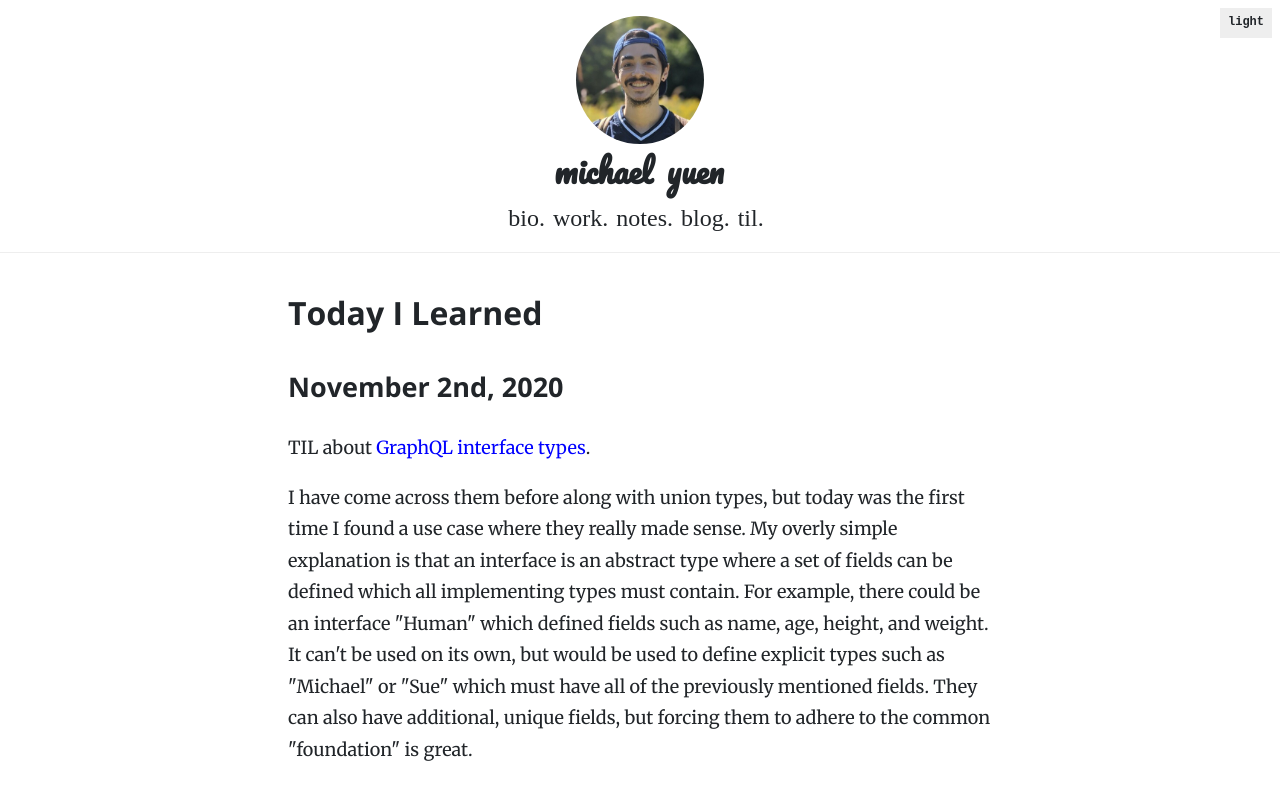
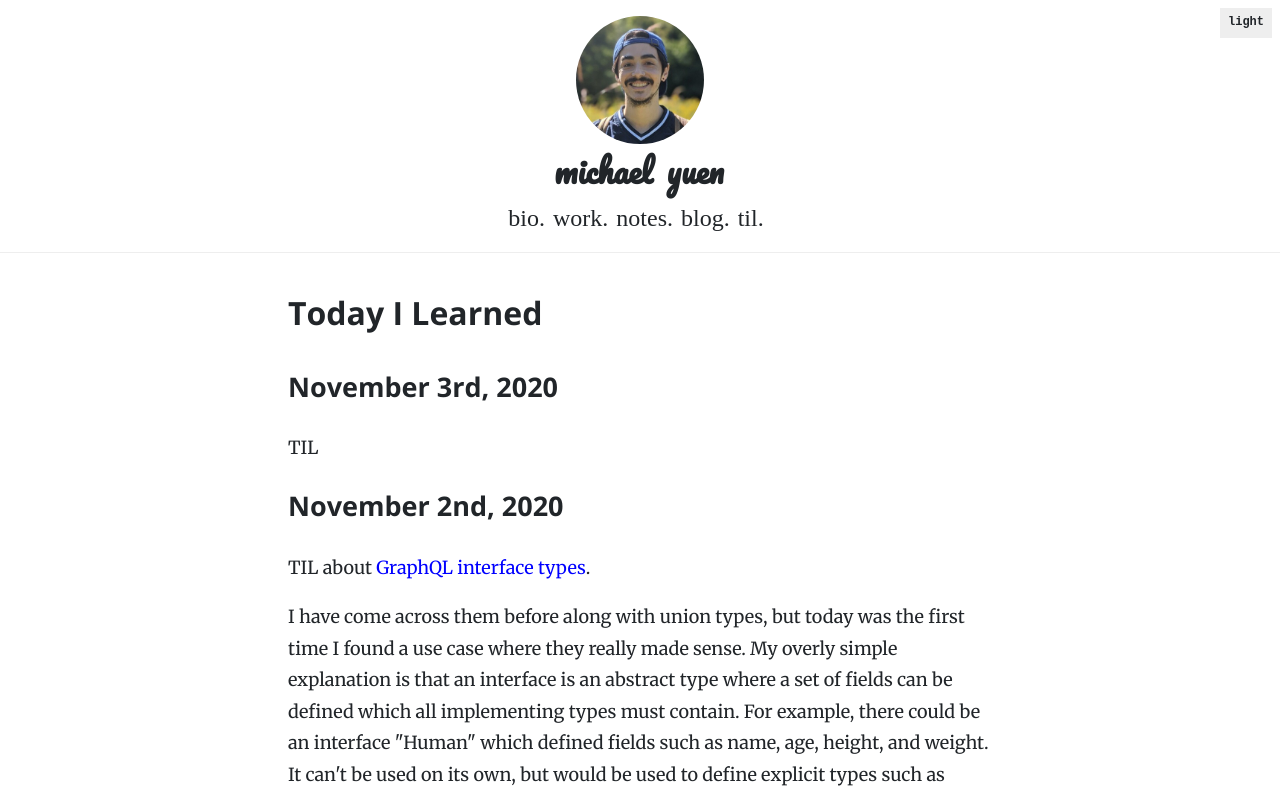
Before and after one commit to michaelyuen/personal-website, a Next.js app in the folder v5/: page /today-i-learned in a window 1280 px wide. Shown: the top 788 px of the page. Built offline with nearby package versions, Linux system fonts and the light colour scheme; a web font is replaced by a local one.

Commit message:
Add TIL for 2020-11-03

```diff
--- a/v5/pages/today-i-learned.tsx
+++ b/v5/pages/today-i-learned.tsx
@@ -4,6 +4,8 @@ export default function TIL() {
   return (
     <section className="TILContainer">
       <h1>Today I Learned</h1>
+      <h2>November 3rd, 2020</h2>
+      <p>TIL</p>
       <h2>November 2nd, 2020</h2>
       <p>
         TIL about{" "}
```
